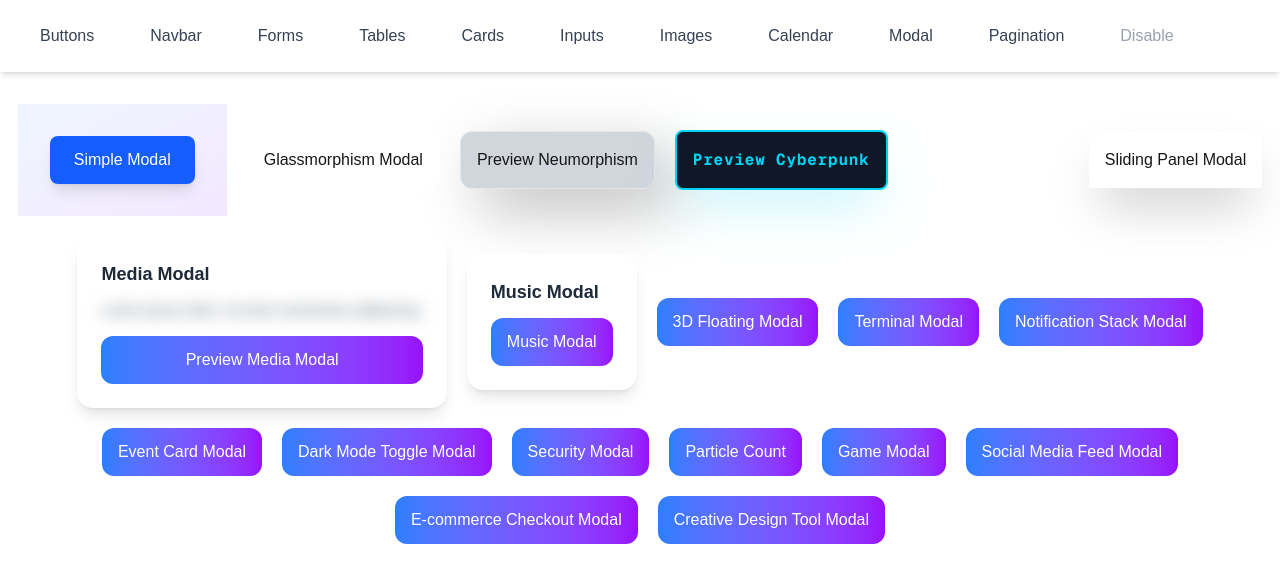
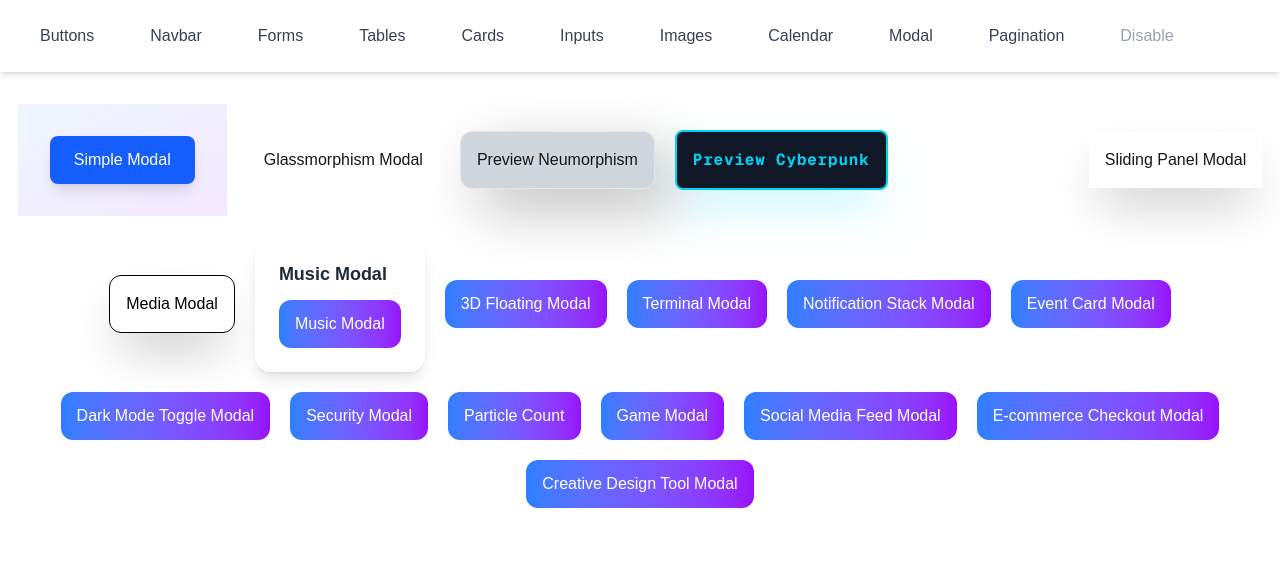
Before and after one commit to Prohor722/tailwind_compoenets, a Next.js app: page /modal in a window 1280 px wide. Shown: the top 582 px of the page. Built offline with nearby package versions, Linux system fonts and the light colour scheme.

Commit message:
Media  modal distructured and modified

```diff
--- /dev/null
+++ b/app/modal/components/MediaModal.tsx
@@ -0,0 +1,86 @@
+import { Camera, Download, Heart, Share2, X } from 'lucide-react';
+import { useState } from 'react'
+
+const MediaModal = () => {
+    const [activeModal, setActiveModal] = useState<string | null>(null);
+    const closeModal = () => setActiveModal(null);
+
+    return (
+        <div>
+
+            <div className={`fixed inset-0 bg-black
+      bg-opacity-90 flex items-center justify-center
+      p-4 z-50
+      ${activeModal === "media" ? 'flex items-center justify-center' : 'hidden'}
+        `}>
+                <div className="bg-white rounded-2xl max-w-2xl w-full overflow-hidden shadow-2xl">
+                    <div className="relative">
+                        <img
+                            src="https://images.unsplash.com/photo-1518837695005-2083093ee35b?w=800&h=400&fit=crop"
+                            alt="Sample"
+                            className="w-full h-64 object-cover"
+                        />
+                        <button onClick={closeModal} className="cursor-pointer absolute top-4 right-4 bg-black bg-opacity-50 hover:bg-opacity-75 text-white p-2 rounded-full transition-colors">
+                            <X size={20} />
+                        </button>
+                        <div className="absolute bottom-4 left-4 text-white">
+                            <h3 className="text-xl font-bold mb-1">Beautiful Landscape</h3>
+                            <p className="text-sm opacity-90">Captured in the mountains</p>
+                        </div>
+                    </div>
+
+                    <div className="p-6">
+                        <div className="flex items-center justify-between mb-4">
+                            <div className="flex items-center gap-4">
+                                <div className="w-10 h-10 bg-gradient-to-r from-blue-500 to-purple-500 rounded-full flex items-center justify-center">
+                                    <Camera size={18} className="text-white" />
+                                </div>
+                                <div>
+                                    <p className="font-semibold text-gray-800">John Photographer</p>
+                                    <p className="text-sm text-gray-500">2 hours ago</p>
+                                </div>
+                            </div>
+                            <div className="flex gap-2">
+                                <button className="p-2 hover:bg-gray-100 rounded-lg transition-colors">
+                                    <Heart size={18} className="text-gray-400 hover:text-red-500" />
+                                </button>
+                                <button className="p-2 hover:bg-gray-100 rounded-lg transition-colors">
+                                    <Share2 size={18} className="text-gray-400" />
+                                </button>
+                                <button className="p-2 hover:bg-gray-100 rounded-lg transition-colors">
+                                    <Download size={18} className="text-gray-400" />
+                                </button>
+                            </div>
+                        </div>
+
+                        <p className="text-gray-600 mb-4">
+                            A stunning view from the mountain peak during golden hour. The interplay of light and shadow creates a magical atmosphere.
+                        </p>
+
+                        <div className="flex gap-3">
+                            <button className="bg-blue-600 hover:bg-blue-700 text-white px-6 py-2 rounded-lg transition-colors flex-1">
+                                View Full Size
+                            </button>
+                            <button className="border border-gray-300 hover:bg-gray-50 text-gray-700 px-6 py-2 rounded-lg transition-colors">
+                                Save to Album
+                            </button>
+                        </div>
+                    </div>
+                </div>
+            </div>
+
+            {/* Button  */}
+            <button
+                onClick={() => setActiveModal('media')}
+                className="cursor-pointer p-4 text-black border
+                dark:bg-gray-700 dark:text-white
+                bg-white rounded-xl shadow-2xl"
+            >
+                Media Modal
+            </button>
+
+        </div>
+    )
+}
+
+export default MediaModal
--- a/app/modal/page.tsx
+++ b/app/modal/page.tsx
@@ -2,19 +2,15 @@
 import React, { useRef } from "react";
 import { useState, useEffect } from 'react';
 import {
-  CheckCircle, X, Heart, Star,
-  Zap, Users, Bell, Settings, Camera,
+  CheckCircle, X, Heart,
+  Zap, Users,
   Download, Share2, Moon, Sun,
   Play, Pause, Volume2, Calendar,
   MapPin, Clock, Award, Gift, Lock, Unlock,
   AlertTriangle, Info, Plus, Minus,
-  MessageCircle, ThumbsUp, Eye, Sparkles,
-  Gamepad2, Target, Trophy, Coffee, Search,
-  Filter, ShoppingCart, CreditCard, Truck,
-  Package, Palette, Brush, PaintBucket, Type,
-  Layout, Grid3x3, Maximize, Minimize,
-  RotateCcw, RefreshCw, Battery, Wifi,
-  Signal
+  MessageCircle, Gamepad2, Target, Trophy, Truck,
+  Brush, PaintBucket, Type,
+  Grid3x3, RefreshCw,
 } from 'lucide-react';
 import SimpleModal from "./components/SimpleModal";
 import GlassmorphismModal from "./components/GlassmorphismModal";
@@ -22,6 +18,7 @@ import NeumorphismModal from "./components/NeumorphismModal";
 import CyberpunkModal from "./components/CyberpunkModal";
 import CardStackModal from "./components/CardStackModal";
 import SlidingPanelModal from "./components/SlidingPanelModal";
+import MediaModal from "./components/MediaModal";
 
 
 export default function ModalPage() {
@@ -214,85 +211,7 @@ export default function ModalPage() {
       <SlidingPanelModal />
 
       {/* Modal 9  */}
-      {/* Media Modal */}
-      <div>
-
-        <div className={`fixed inset-0 bg-black
-      bg-opacity-90 flex items-center justify-center
-      p-4 z-50
-      ${activeModal === "media" ? 'flex items-center justify-center' : 'hidden'}
-        `}>
-          <div className="bg-white rounded-2xl max-w-2xl w-full overflow-hidden shadow-2xl">
-            <div className="relative">
-              <img
-                src="https://images.unsplash.com/photo-1518837695005-2083093ee35b?w=800&h=400&fit=crop"
-                alt="Sample"
-                className="w-full h-64 object-cover"
-              />
-              <button onClick={closeModal} className="absolute top-4 right-4 bg-black bg-opacity-50 hover:bg-opacity-75 text-white p-2 rounded-full transition-colors">
-                <X size={20} />
-              </button>
-              <div className="absolute bottom-4 left-4 text-white">
-                <h3 className="text-xl font-bold mb-1">Beautiful Landscape</h3>
-                <p className="text-sm opacity-90">Captured in the mountains</p>
-              </div>
-            </div>
-
-            <div className="p-6">
-              <div className="flex items-center justify-between mb-4">
-                <div className="flex items-center gap-4">
-                  <div className="w-10 h-10 bg-gradient-to-r from-blue-500 to-purple-500 rounded-full flex items-center justify-center">
-                    <Camera size={18} className="text-white" />
-                  </div>
-                  <div>
-                    <p className="font-semibold text-gray-800">John Photographer</p>
-                    <p className="text-sm text-gray-500">2 hours ago</p>
-                  </div>
-                </div>
-                <div className="flex gap-2">
-                  <button className="p-2 hover:bg-gray-100 rounded-lg transition-colors">
-                    <Heart size={18} className="text-gray-400 hover:text-red-500" />
-                  </button>
-                  <button className="p-2 hover:bg-gray-100 rounded-lg transition-colors">
-                    <Share2 size={18} className="text-gray-400" />
-                  </button>
-                  <button className="p-2 hover:bg-gray-100 rounded-lg transition-colors">
-                    <Download size={18} className="text-gray-400" />
-                  </button>
-                </div>
-              </div>
-
-              <p className="text-gray-600 mb-4">
-                A stunning view from the mountain peak during golden hour. The interplay of light and shadow creates a magical atmosphere.
-              </p>
-
-              <div className="flex gap-3">
-                <button className="bg-blue-600 hover:bg-blue-700 text-white px-6 py-2 rounded-lg transition-colors flex-1">
-                  View Full Size
-                </button>
-                <button className="border border-gray-300 hover:bg-gray-50 text-gray-700 px-6 py-2 rounded-lg transition-colors">
-                  Save to Album
-                </button>
-              </div>
-            </div>
-          </div>
-        </div>
-
-        {/* Button  */}
-        <div className="bg-white rounded-2xl p-6 shadow-lg hover:shadow-xl transition-shadow duration-300">
-          <h3 className="text-lg font-semibold text-gray-800 mb-3">Media Modal</h3>
-          <p className="text-gray-600 text-sm mb-4 Transparent backdrop with blur effects">
-            Lorem ipsum dolor, sit amet consectetur adipisicing.
-          </p>
-          <button
-            onClick={() => setActiveModal('media')}
-            className="w-full bg-gradient-to-r from-blue-500 to-purple-600 hover:from-blue-600 hover:to-purple-700 text-white py-3 px-4 rounded-xl transition-all duration-300 transform hover:scale-105 font-medium"
-          >
-            Preview Media Modal
-          </button>
-        </div>
-
-      </div>
+      <MediaModal />
 
       {/* Modal 10  */}
       <div>
```
